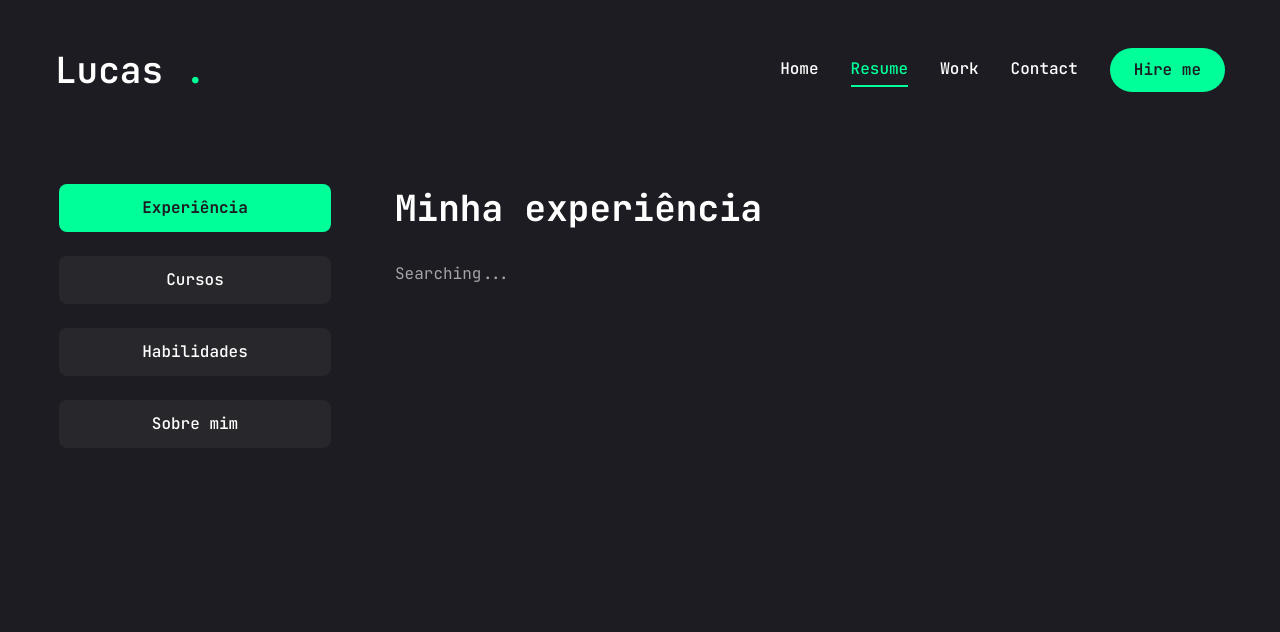
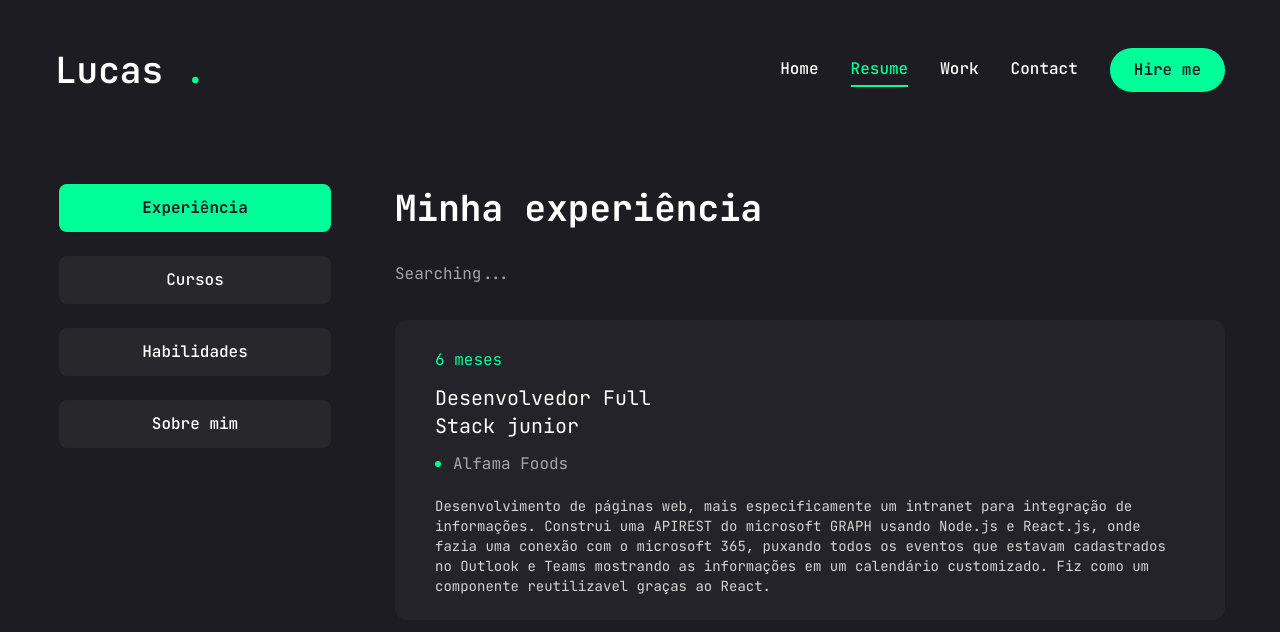
Before and after one commit to UGC2885/lucas-port, a Next.js app: page /resume in a window 1280 px wide. Shown: the top 632 px of the page. Built offline with nearby package versions, Linux system fonts and the light colour scheme.

Commit message:
Adicionado botão para download do meu curriculo na rota /contact
Criação do botão para qualquer um que quiser olhar meu curriculo.

```diff
--- a/app/contact/page.jsx
+++ b/app/contact/page.jsx
@@ -1,7 +1,7 @@
 "use client";
 
 import { motion } from "framer-motion";
-import { FaPhoneAlt, FaEnvelope, FaMapMarkerAlt } from "react-icons/fa";
+import { FaPhoneAlt, FaEnvelope, FaMapMarkerAlt, FaDownload } from "react-icons/fa";
 
 const info = [
   {
@@ -42,8 +42,28 @@ const Contact = () => {
             <form className="flex flex-col gap-6 p-10 bg-[#27272c] rounded-xl">
               <h3 className="text-4xl text-accent">Vamos trabalhar juntos!</h3>
               <p className="text-white/60">Entre em contato comigo para conversarmos!!</p>
+
+              {/* Botões de Download */}
+              <div className="flex gap-4">
+                <a
+                  href="/curriculo/Lucas-Unzer-2025-portugues.pdf"
+                  download
+                  className="flex items-center gap-2 px-4 py-2 bg-accent text-white rounded-lg hover:bg-accent/80 transition"
+                >
+                  <FaDownload /> Baixar Currículo em Português
+                </a>
+
+                <a
+                  href="/curriculo/Lucas-Unzer-2025-english.pdf"
+                  download
+                  className="flex items-center gap-2 px-4 py-2 bg-accent text-white rounded-lg hover:bg-accent/80 transition"
+                >
+                  <FaDownload /> Baixar Currículo em Inglês
+                </a>
+              </div>
             </form>
           </div>
+
           {/* info */}
           <div className="flex-1 flex items-center xl:justify-end order-1 xl:order-none mb-8 xl:mb-0">
             <ul className="flex flex-col gap-10">
@@ -58,7 +78,7 @@ const Contact = () => {
                       <h3 className="text-xl">{item.description}</h3>
                     </div>
                   </li>
-                )
+                );
               })}
             </ul>
           </div>
--- a/app/page.jsx
+++ b/app/page.jsx
@@ -16,7 +16,7 @@ const Home = () => {
           <div className="text-center xl:text-left order-2 xl:order-none">
             <span className="text-xl">Software Developer</span>
             <h1 className="h1">
-              Fala! Sou <br /> <span className="text-accent">Lucas Bach</span>
+              Eai! Sou <br /> <span className="text-accent">Lucas Bach</span>
             </h1>
             <p className="max-w-[500px] mb-9 text-white">Me destaco na criação de experiências digitais com proficiencia em várias linguagens de programação e tecnologias.
             </p>
--- a/app/resume/page.jsx
+++ b/app/resume/page.jsx
@@ -33,7 +33,7 @@ const about = {
     },
     {
       fieldName: "Linguagens",
-      fieldValue: "Inglês, Espanhol"
+      fieldValue: "Inglês Avançado, Espanhol"
     },
   ]
 }
@@ -45,16 +45,13 @@ const experience = {
   title: "Minha experiência",
   description: "Searching...",
   items: [
-    // Como não tenho experiências ainda, irei deixar aqui sem nada.
-    /*
 
     {
-       company: "empresa"
-       position: "posição na empresa"
-       duration: "duração do cargo"
+       company: "Alfama Foods",
+       position: "Desenvolvedor Full Stack junior",
+       duration: "6 meses",
+       activ: "Desenvolvimento de páginas web, mais especificamente um intranet para integração de informações. Construi uma APIREST do microsoft GRAPH usando Node.js e React.js, onde fazia uma conexão com o microsoft 365, puxando todos os eventos que estavam cadastrados no Outlook e Teams mostrando as informações em um calendário customizado. Fiz como um componente reutilizavel graças ao React.",
    },
-
-   */
   ]
 }
 
@@ -122,10 +119,6 @@ const skills = {
       name: "Figma",
     },
     {
-      icon: <FaJava />,
-      name: "Java",
-    },
-    {
       icon: <SiNextdotjs />,
       name: "Next.Js"
     },
@@ -188,16 +181,22 @@ const resume = () => {
                     {experience.items.map((item, index) => {
                       return (
                         <li
-                        key={index}
-                        className="bg-[#232329] h-[184px] py-6 px-10 rounded-xl flex flex-col justify-center items-center lg:items-start gap-1"
+                          key={index}
+                          className="bg-[#232329] py-6 px-10 rounded-xl flex flex-col justify-start items-center lg:items-start gap-2"
                         >
                           <span className="text-accent">{item.duration}</span>
-                          <h3 className="text-xl max-w-[260px] min-h-[60px] text-center lg:text-left">{item.position}</h3>
+                          <h3 className="text-xl max-w-[260px] text-center lg:text-left">{item.position}</h3>
+
                           <div className="flex items-center gap-3">
                             {/* dot */}
                             <span className="w-[6px] h-[6px] rounded-full bg-accent"></span>
                             <p className="text-white/60">{item.company}</p>
                           </div>
+
+                          {/* Exibição correta do campo activ */}
+                          <p className="text-white/80 text-sm text-center lg:text-left mt-2 whitespace-normal break-words">
+                            {item.activ}
+                          </p>
                         </li>
                       )
                     })}
--- a/app/work/page.jsx
+++ b/app/work/page.jsx
@@ -15,7 +15,7 @@ const projects = [
   {
     num: "01",
     category: "frontend",
-    title: "Spotify Reclica",
+    title: "Spotify Replica",
     description: "Esse projeto foi baseado no site do Spotify de 2015, feito com bootstrap.",
     stack: [{ name: "Html 5" }, { name: "Css 3" }, { name: "Bootstrap" }],
     image: "/assets/work/spotify.png",
--- a/components/Stats.jsx
+++ b/components/Stats.jsx
@@ -4,7 +4,7 @@ import CountUp from "react-countup"
 
 const stats = [
     {
-        num: 10,
+        num: 12,
         text: "Projetos finalizados",
     },
     {
@@ -12,11 +12,11 @@ const stats = [
         text: "Tecnologias em desenvolvimento",
     },
     {
-        num: 2,
+        num: 3,
         text: "Anos de pratica",
     },
     {
-        num: 30,
+        num: 60,
         text: "Code commits",
     },
 ]
```
Also changed, not shown: 2 other files (tests, documents, lock files or other folders).
